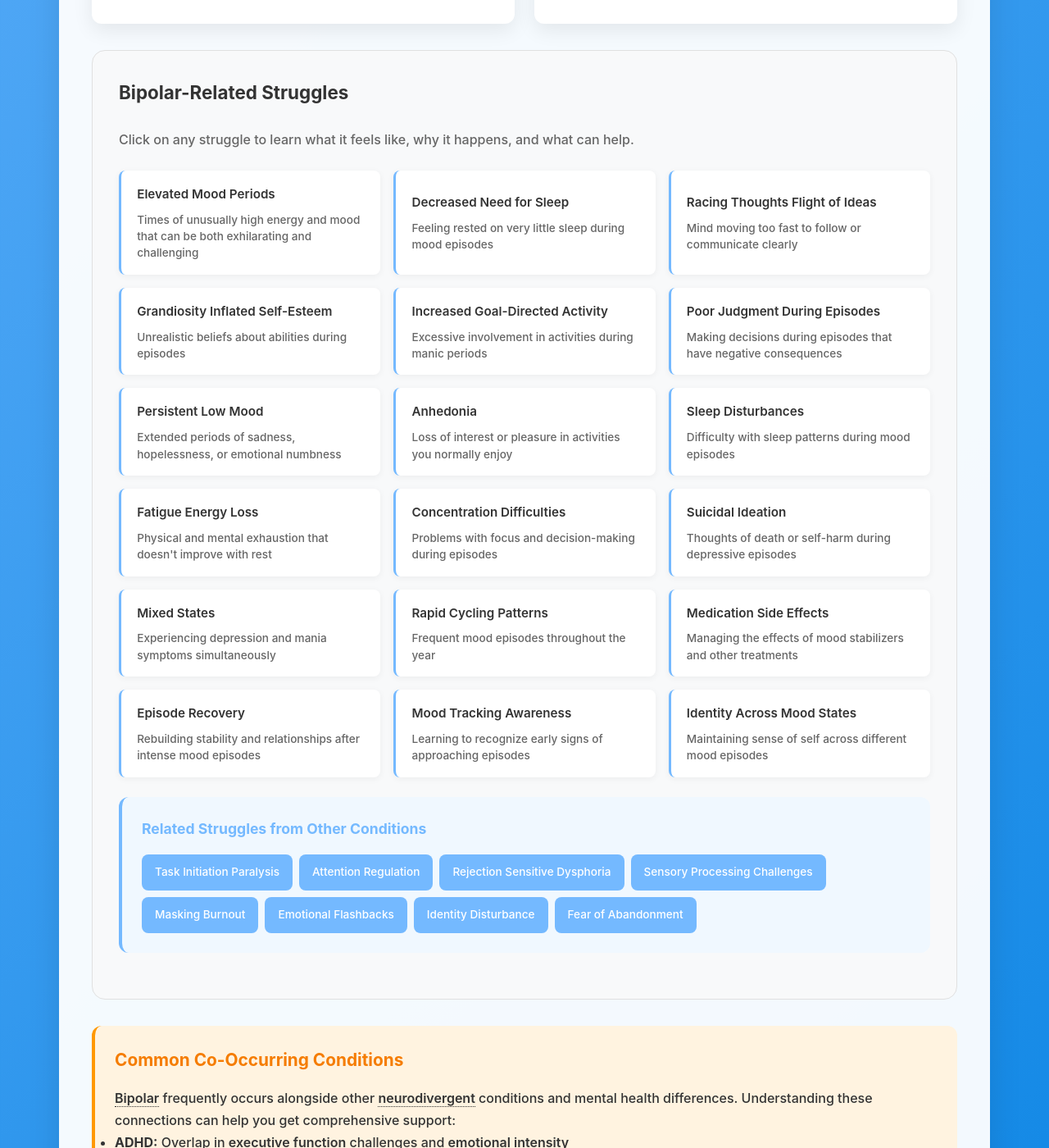
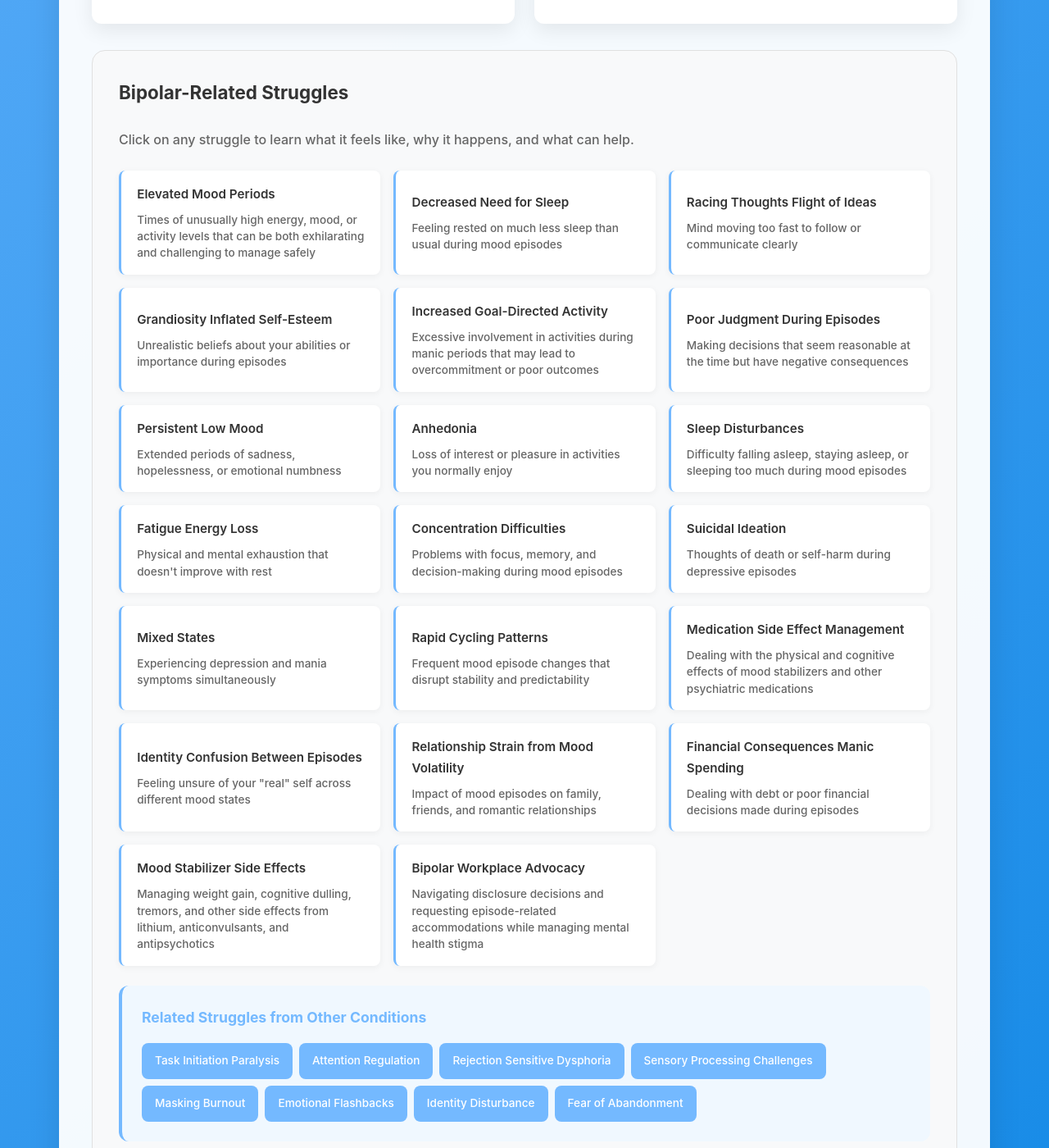
Before and after one commit to neurodivergent-survival-guide/neurodivergent-survival-guide, a Jekyll site: the page built from conditions/bipolar.html, in a window 1280 px wide and 1400 px high, scrolled down 1833 px. Shown: the whole window at 82% size. Built offline with Jekyll 4.4.1, drawn with Linux system fonts in a browser that asks for light colours; some of the changed text lies outside the part shown.

Commit message:
Update bipolar.html

```diff
--- a/conditions/bipolar.html
+++ b/conditions/bipolar.html
@@ -574,12 +574,12 @@ title: "Bipolar"
                 <div class="struggles-grid">
                     <a href="{{ '/struggles/elevated-mood-periods.html' | relative_url }}" class="struggle-link">
                         <div class="struggle-title">Elevated Mood Periods</div>
-                        <div class="struggle-description">Times of unusually high energy and mood that can be both exhilarating and challenging</div>
+                        <div class="struggle-description">Times of unusually high energy, mood, or activity levels that can be both exhilarating and challenging to manage safely</div>
                     </a>
 
                     <a href="{{ '/struggles/decreased-need-for-sleep.html' | relative_url }}" class="struggle-link">
                         <div class="struggle-title">Decreased Need for Sleep</div>
-                        <div class="struggle-description">Feeling rested on very little sleep during mood episodes</div>
+                        <div class="struggle-description">Feeling rested on much less sleep than usual during mood episodes</div>
                     </a>
 
                     <a href="{{ '/struggles/racing-thoughts-flight-of-ideas.html' | relative_url }}" class="struggle-link">
@@ -589,17 +589,17 @@ title: "Bipolar"
 
                     <a href="{{ '/struggles/grandiosity-inflated-self-esteem.html' | relative_url }}" class="struggle-link">
                         <div class="struggle-title">Grandiosity Inflated Self-Esteem</div>
-                        <div class="struggle-description">Unrealistic beliefs about abilities during episodes</div>
+                        <div class="struggle-description">Unrealistic beliefs about your abilities or importance during episodes</div>
                     </a>
 
                     <a href="{{ '/struggles/increased-goal-directed-activity.html' | relative_url }}" class="struggle-link">
                         <div class="struggle-title">Increased Goal-Directed Activity</div>
-                        <div class="struggle-description">Excessive involvement in activities during manic periods</div>
+                        <div class="struggle-description">Excessive involvement in activities during manic periods that may lead to overcommitment or poor outcomes</div>
                     </a>
 
                     <a href="{{ '/struggles/poor-judgment-during-episodes.html' | relative_url }}" class="struggle-link">
                         <div class="struggle-title">Poor Judgment During Episodes</div>
-                        <div class="struggle-description">Making decisions during episodes that have negative consequences</div>
+                        <div class="struggle-description">Making decisions that seem reasonable at the time but have negative consequences</div>
                     </a>
 
                     <a href="{{ '/struggles/persistent-low-mood.html' | relative_url }}" class="struggle-link">
@@ -614,7 +614,7 @@ title: "Bipolar"
 
                     <a href="{{ '/struggles/sleep-disturbances.html' | relative_url }}" class="struggle-link">
                         <div class="struggle-title">Sleep Disturbances</div>
-                        <div class="struggle-description">Difficulty with sleep patterns during mood episodes</div>
+                        <div class="struggle-description">Difficulty falling asleep, staying asleep, or sleeping too much during mood episodes</div>
                     </a>
 
                     <a href="{{ '/struggles/fatigue-energy-loss.html' | relative_url }}" class="struggle-link">
@@ -624,7 +624,7 @@ title: "Bipolar"
 
                     <a href="{{ '/struggles/concentration-difficulties.html' | relative_url }}" class="struggle-link">
                         <div class="struggle-title">Concentration Difficulties</div>
-                        <div class="struggle-description">Problems with focus and decision-making during episodes</div>
+                        <div class="struggle-description">Problems with focus, memory, and decision-making during mood episodes</div>
                     </a>
 
                     <a href="{{ '/struggles/suicidal-ideation.html' | relative_url }}" class="struggle-link">
@@ -639,27 +639,37 @@ title: "Bipolar"
 
                     <a href="{{ '/struggles/rapid-cycling-patterns.html' | relative_url }}" class="struggle-link">
                         <div class="struggle-title">Rapid Cycling Patterns</div>
-                        <div class="struggle-description">Frequent mood episodes throughout the year</div>
+                        <div class="struggle-description">Frequent mood episode changes that disrupt stability and predictability</div>
                     </a>
 
-                    <a href="{{ '/struggles/medication-side-effects.html' | relative_url }}" class="struggle-link">
-                        <div class="struggle-title">Medication Side Effects</div>
-                        <div class="struggle-description">Managing the effects of mood stabilizers and other treatments</div>
+                    <a href="{{ '/struggles/medication-side-effect-management.html' | relative_url }}" class="struggle-link">
+                        <div class="struggle-title">Medication Side Effect Management</div>
+                        <div class="struggle-description">Dealing with the physical and cognitive effects of mood stabilizers and other psychiatric medications</div>
                     </a>
 
-                    <a href="{{ '/struggles/episode-recovery.html' | relative_url }}" class="struggle-link">
-                        <div class="struggle-title">Episode Recovery</div>
-                        <div class="struggle-description">Rebuilding stability and relationships after intense mood episodes</div>
+                    <a href="{{ '/struggles/identity-confusion-between-episodes.html' | relative_url }}" class="struggle-link">
+                        <div class="struggle-title">Identity Confusion Between Episodes</div>
+                        <div class="struggle-description">Feeling unsure of your "real" self across different mood states</div>
                     </a>
 
-                    <a href="{{ '/struggles/mood-tracking-awareness.html' | relative_url }}" class="struggle-link">
-                        <div class="struggle-title">Mood Tracking Awareness</div>
-                        <div class="struggle-description">Learning to recognize early signs of approaching episodes</div>
+                    <a href="{{ '/struggles/relationship-strain-from-mood-volatility.html' | relative_url }}" class="struggle-link">
+                        <div class="struggle-title">Relationship Strain from Mood Volatility</div>
+                        <div class="struggle-description">Impact of mood episodes on family, friends, and romantic relationships</div>
                     </a>
 
-                    <a href="{{ '/struggles/identity-across-mood-states.html' | relative_url }}" class="struggle-link">
-                        <div class="struggle-title">Identity Across Mood States</div>
-                        <div class="struggle-description">Maintaining sense of self across different mood episodes</div>
+                    <a href="{{ '/struggles/financial-consequences-manic-spending.html' | relative_url }}" class="struggle-link">
+                        <div class="struggle-title">Financial Consequences Manic Spending</div>
+                        <div class="struggle-description">Dealing with debt or poor financial decisions made during episodes</div>
+                    </a>
+
+                    <a href="{{ '/struggles/mood-stabilizer-side-effects.html' | relative_url }}" class="struggle-link">
+                        <div class="struggle-title">Mood Stabilizer Side Effects</div>
+                        <div class="struggle-description">Managing weight gain, cognitive dulling, tremors, and other side effects from lithium, anticonvulsants, and antipsychotics</div>
+                    </a>
+
+                    <a href="{{ '/struggles/bipolar-workplace-advocacy.html' | relative_url }}" class="struggle-link">
+                        <div class="struggle-title">Bipolar Workplace Advocacy</div>
+                        <div class="struggle-description">Navigating disclosure decisions and requesting episode-related accommodations while managing mental health stigma</div>
                     </a>
                 </div>
 
@@ -694,10 +704,10 @@ title: "Bipolar"
             <div style="background: #e3f2fd; padding: 1.5rem; border-radius: 12px; margin: 2rem 0; border-left: 4px solid #74b9ff;">
                 <h3 style="color: #74b9ff; margin-bottom: 1rem; font-size: 1.3rem;">Related Resources</h3>
                 <div style="display: flex; flex-direction: column; gap: 0.5rem;">
-                    <a href="{{ '/glossary/mood-regulation.html' | relative_url }}" style="color: #74b9ff; text-decoration: none;">Mood Regulation →</a>
+                    <a href="{{ '/glossary/mood-episodes.html' | relative_url }}" style="color: #74b9ff; text-decoration: none;">Mood Episodes →</a>
                     <a href="{{ '/glossary/emotional-regulation.html' | relative_url }}" style="color: #74b9ff; text-decoration: none;">Emotional Regulation →</a>
-                    <a href="{{ '/glossary/sleep-energy.html' | relative_url }}" style="color: #74b9ff; text-decoration: none;">Sleep and Energy →</a>
-                    <a href="{{ '/glossary/episode-management.html' | relative_url }}" style="color: #74b9ff; text-decoration: none;">Episode Management →</a>
+                    <a href="{{ '/glossary/sleep-circadian.html' | relative_url }}" style="color: #74b9ff; text-decoration: none;">Sleep and Circadian Rhythms →</a>
+                    <a href="{{ '/glossary/medication-treatment.html' | relative_url }}" style="color: #74b9ff; text-decoration: none;">Medication and Treatment →</a>
                 </div>
             </div>
         </div>
```
